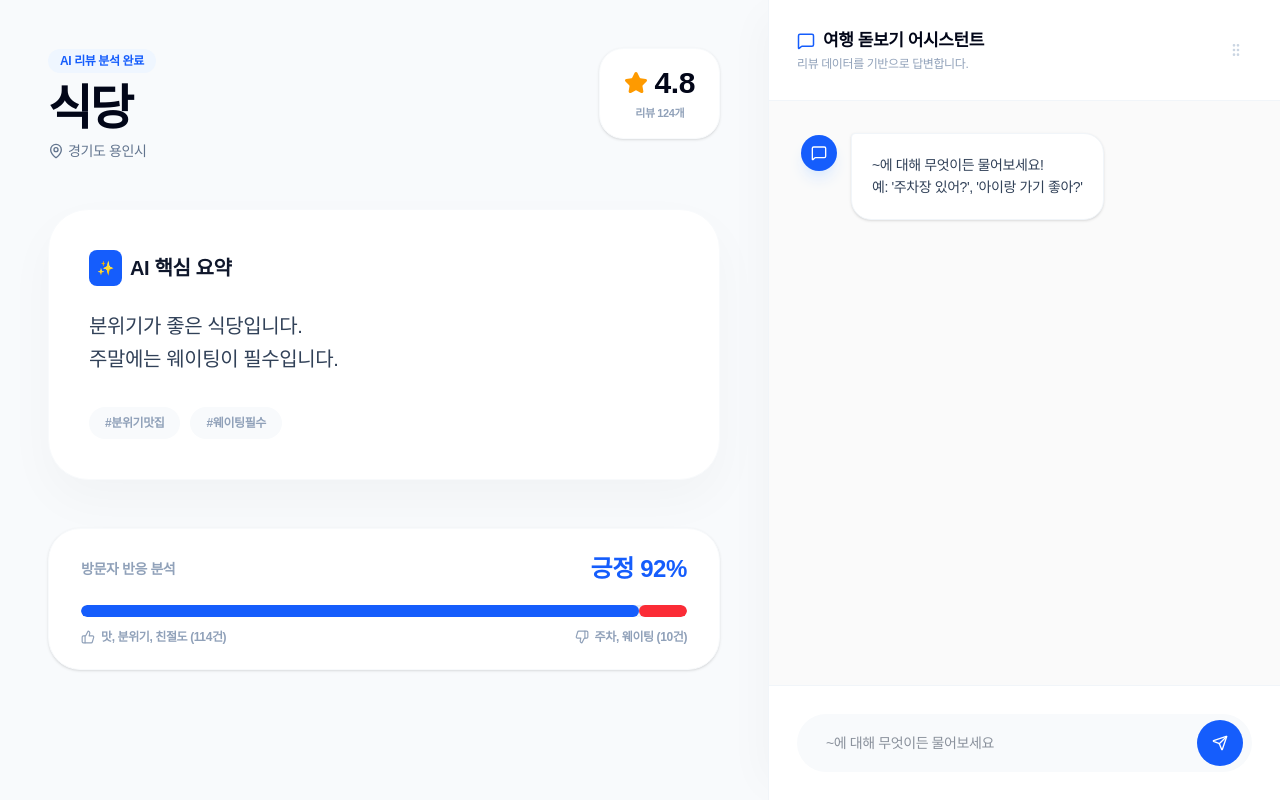
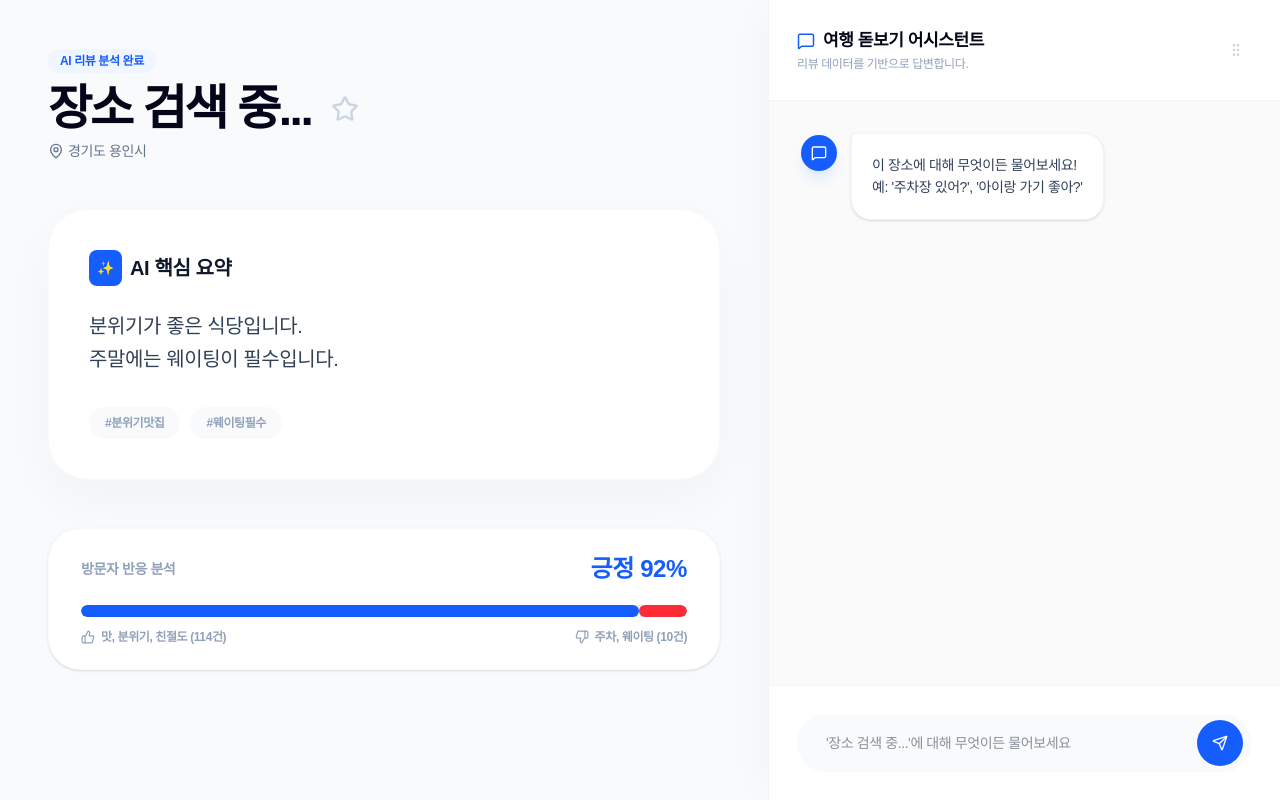
Before and after one commit to SougHYH/tripLens, a Next.js app: page /review in a window 1280 px wide. Built offline with nearby package versions, Linux system fonts and the light colour scheme; a web font is replaced by a local one.

Commit message:
feat: 스켈레톤 로딩 임시 화면 및 즐겨찾기 버튼 추가

```diff
--- a/src/app/review/page.tsx
+++ b/src/app/review/page.tsx
@@ -1,7 +1,8 @@
 "use client";
 
-import { useState } from "react";
-import { MessageSquare, Star, MapPin, Send, ThumbsUp, ThumbsDown, GripVertical } from "lucide-react";
+import { useState, useEffect } from "react";
+import { useSearchParams } from "next/navigation";
+import { MessageSquare, Star, MapPin, Send, ThumbsUp, ThumbsDown, GripVertical, Bookmark } from "lucide-react";
 import { Input } from "@/components/ui/input";
 import { Button } from "@/components/ui/button";
 
@@ -18,12 +19,36 @@ const COLORS = {
 };
 
 export default function ReviewSplitPage() {
+  const searchParams = useSearchParams();
+  const query = searchParams.get("q") || "";
+
+  const [placeName, setPlaceName] = useState(query || "장소 검색 중...");
+  const [isLoading, setIsLoading] = useState(true);
+
+  const [isFavorite, setIsFavorite] = useState(false);
+
   const [messages, setMessages] = useState([
     {
       role: "assistant",
-      content: "~에 대해 무엇이든 물어보세요! \n예: '주차장 있어?', '아이랑 가기 좋아?'",
+      content: `${query ? `'${query}'` : '이 장소'}에 대해 무엇이든 물어보세요! \n예: '주차장 있어?', '아이랑 가기 좋아?'`,
     },
   ]);
+
+  useEffect(() => {
+    if (query) {
+      setPlaceName(query);
+      setIsLoading(true);
+
+      const timer = setTimeout(() => {
+        setIsLoading(false);
+      }, 2000); // 임시 로딩 시간
+
+      return () => clearTimeout(timer);
+    } else {
+      setIsLoading(false);
+    }
+  }, [query]);
+
   const [input, setInput] = useState("");
 
   const handleSend = () => {
@@ -32,6 +57,25 @@ export default function ReviewSplitPage() {
     setInput("");
     // 추후 AI 답변 로직 연결
   };
+
+  // 로딩 중 화면
+  if (isLoading) {
+    return (
+      <div className="flex flex-col h-screen w-full items-center justify-center bg-[#F8FAFC]">
+        <div className="animate-pulse flex flex-col items-center">
+          <h2 className="text-2xl lg:text-4xl font-black text-slate-800 tracking-tight mb-4 text-center">
+            <span className="text-blue-600">'{placeName}'</span>
+            <br />
+            리뷰를 분석하고 있어요...
+          </h2>
+          <p className="text-slate-400 font-medium text-sm lg:text-base">
+            잠시만 기다려주세요
+          </p>
+        </div>
+      </div>
+    );
+  }
+
 
   return (
     // 1. 전체 높이 고정
@@ -42,23 +86,54 @@ export default function ReviewSplitPage() {
         <div className="max-w-3xl mx-auto space-y-12">
 
           {/* 1. 장소 헤더 */}
-          <div className="flex justify-between items-start">
+          <div className="flex justify-between items-start mb-12">
             <div>
               <span className="inline-block bg-blue-50 text-blue-600 text-xs font-bold px-3 py-1 rounded-full mb-3">AI 리뷰 분석 완료</span>
-              <h1 className="text-5xl font-black text-slate-950 tracking-tighter mb-2">식당</h1>
+              <div className="flex items-center gap-3 mb-2">
+                <h1 className="text-5xl font-black text-slate-950 tracking-tighter">{placeName}</h1>
+
+                {/* 즐겨찾기 버튼 */}
+                <button
+                  onClick={() => setIsFavorite(!isFavorite)}
+                  className="p-2 rounded-full hover:bg-slate-100 transition-colors focus:outline-none"
+                  aria-label="즐겨찾기 추가"
+                >
+
+                  {/* <Bookmark
+                    size={30}
+                    strokeWidth={1.8}
+                    className={`transition-all duration-300 ${isFavorite
+                        ? "fill-blue-600 text-blue-600" // 즐겨찾기된 상태
+                        : "text-slate-300 group-hover:text-slate-400"
+                      }`}
+                  /> */}
+
+                  <Star
+                    size={28}
+                    strokeWidth={isFavorite ? 1.5 : 2}
+                    className={`transition-all duration-300 ${
+                      isFavorite
+                        ? "fill-blue-600 text-blue-600 drop-shadow-[0_0_8px_rgba(250,204,21,0.4)]" // 즐겨찾기된 상태
+                        : "text-slate-300 hover:text-slate-400"
+                    }`}
+                  />
+
+                </button>
+              </div>
+
               <div className="flex items-center text-slate-500 font-medium text-sm">
                 <MapPin size={16} className="mr-1" />
                 경기도 용인시
               </div>
             </div>
             {/* 별점 */}
-            <div className="bg-white px-6 py-4 rounded-[24px] shadow-sm border border-slate-50 flex flex-col items-center">
+            {/* <div className="bg-white px-6 py-4 rounded-[24px] shadow-sm border border-slate-50 flex flex-col items-center">
               <div className="flex items-center text-amber-500 mb-1">
                 <Star className="w-6 h-6 fill-amber-500 mr-1.5" />
                 <span className="text-3xl font-black text-slate-950">4.8</span>
               </div>
               <span className="text-[11px] text-slate-400 font-bold">리뷰 124개</span>
-            </div>
+            </div> */}
           </div>
 
           {/* 2. ai 핵심 요약 영역 */}
@@ -68,7 +143,7 @@ export default function ReviewSplitPage() {
               AI 핵심 요약
             </h3>
             <p className="text-slate-700 text-xl leading-relaxed font-medium">
-              분위기가 좋은 식당입니다. <br/>
+              분위기가 좋은 식당입니다. <br />
               주말에는 웨이팅이 필수입니다.
             </p>
             {/*태그 추가*/}
@@ -93,8 +168,8 @@ export default function ReviewSplitPage() {
               <div className="h-full bg-red-500 rounded-full" style={{ width: "8%" }} />
             </div>
             <div className="flex justify-between text-xs font-bold text-slate-400 mt-3">
-              <div className="flex items-center gap-1.5"><ThumbsUp size={14}/> 맛, 분위기, 친절도 (114건)</div>
-              <div className="flex items-center gap-1.5"><ThumbsDown size={14}/> 주차, 웨이팅 (10건)</div>
+              <div className="flex items-center gap-1.5"><ThumbsUp size={14} /> 맛, 분위기, 친절도 (114건)</div>
+              <div className="flex items-center gap-1.5"><ThumbsDown size={14} /> 주차, 웨이팅 (10건)</div>
             </div>
           </div>
 
@@ -120,7 +195,7 @@ export default function ReviewSplitPage() {
             <p className="text-xs text-slate-400 mt-0.5">리뷰 데이터를 기반으로 답변합니다.</p>
           </div>
           <Button variant="ghost" size="icon" className="text-slate-300 hover:text-slate-500 rounded-full">
-            <GripVertical size={20}/>
+            <GripVertical size={20} />
           </Button>
         </div>
 
@@ -151,7 +226,7 @@ export default function ReviewSplitPage() {
               value={input}
               onChange={(e) => setInput(e.target.value)}
               onKeyPress={(e) => e.key === 'Enter' && handleSend()}
-              placeholder="~에 대해 무엇이든 물어보세요"
+              placeholder={`'${placeName}'에 대해 무엇이든 물어보세요`}
               className="w-full pr-16 pl-7 py-7 rounded-full bg-slate-50 border-transparent focus-visible:ring-2 focus-visible:ring-blue-100 text-[15px] font-medium text-slate-800"
             />
             <Button
```
Also changed, not shown: 1 other file (tests, documents, lock files or other folders).
